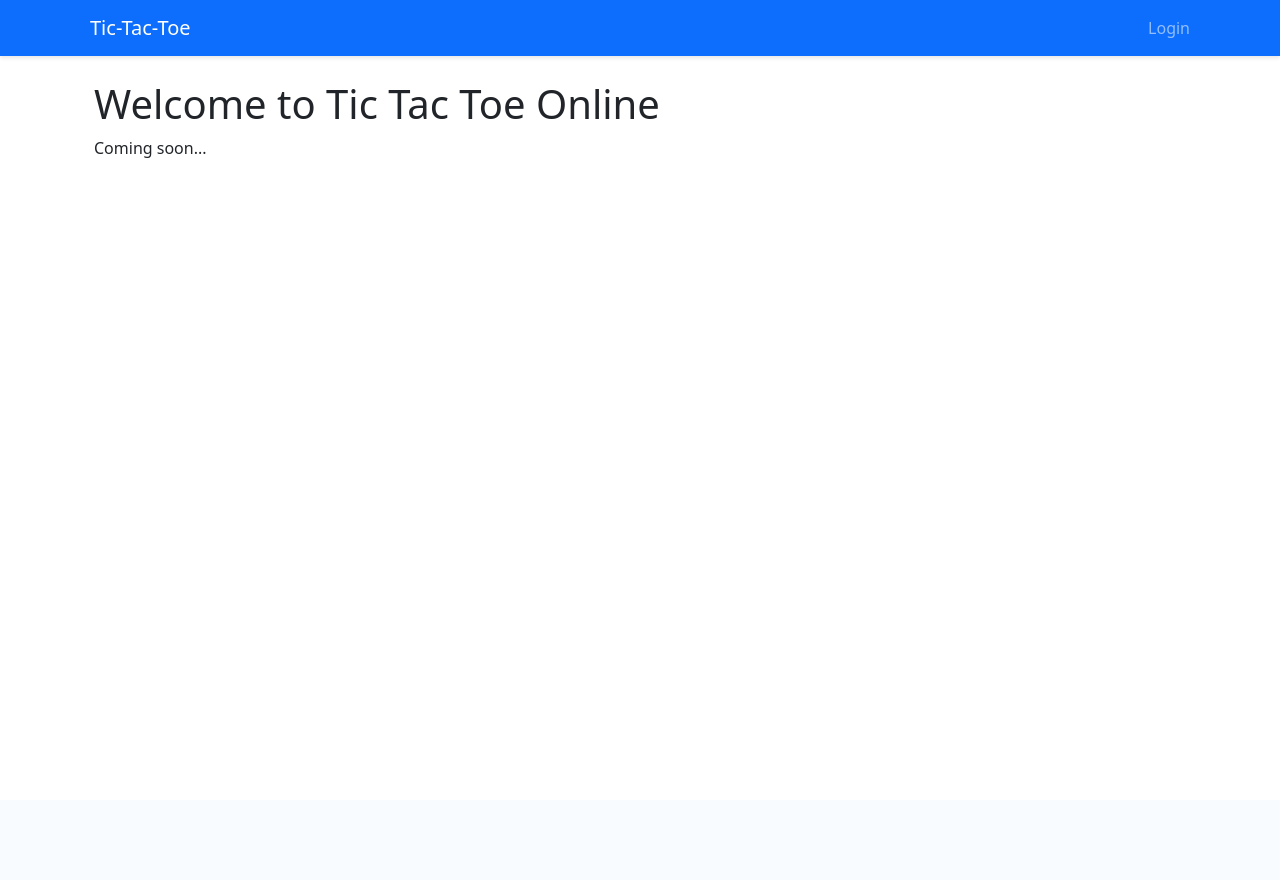
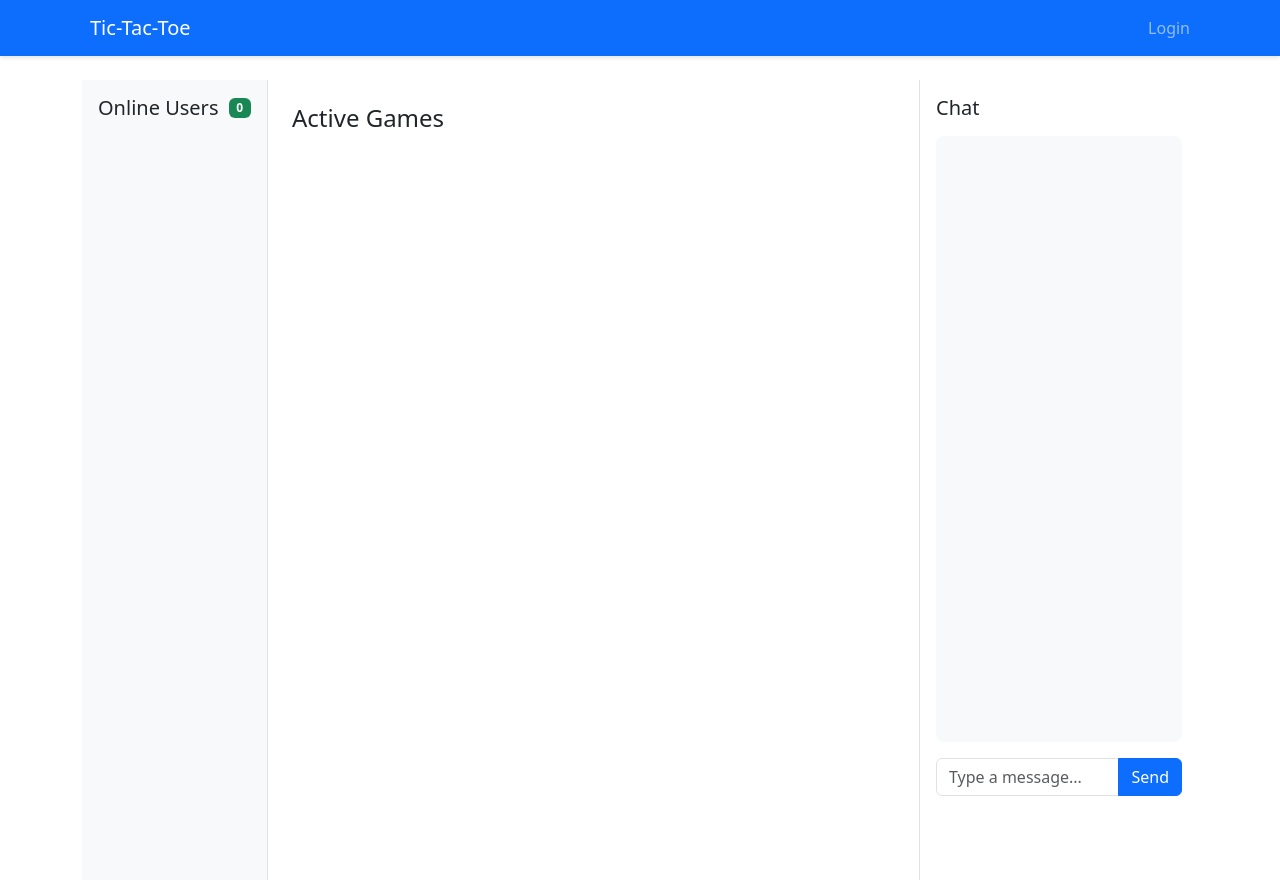
Before and after one commit to Tondeptrai23/oauth-realtime-tictactoe, a Node server app: template tic-tac-toe/views/home.hbs in a window 1280 px wide. Before the commit the page ends 158 px from the top, so only its background shows below. Run offline with Node 20, Linux system fonts and the light colour scheme; the template is opened without the code that fills it, so the values that code supplies are empty; some libraries are stand-ins or nearby versions.

Commit message:
Add home layout

```diff
--- /dev/null
+++ b/tic-tac-toe/public/css/home.css
@@ -0,0 +1,76 @@
+.online-users-list,
+.chat-messages {
+    scrollbar-width: thin;
+    scrollbar-color: rgba(0, 0, 0, 0.2) transparent;
+}
+
+.online-users-list::-webkit-scrollbar,
+.chat-messages::-webkit-scrollbar {
+    width: 6px;
+}
+
+.online-users-list::-webkit-scrollbar-track,
+.chat-messages::-webkit-scrollbar-track {
+    background: transparent;
+}
+
+.online-users-list::-webkit-scrollbar-thumb,
+.chat-messages::-webkit-scrollbar-thumb {
+    background-color: rgba(0, 0, 0, 0.2);
+    border-radius: 3px;
+}
+
+.user-card {
+    transition: background-color 0.2s ease;
+}
+
+.user-card:hover {
+    background-color: rgba(0, 0, 0, 0.05);
+}
+
+.card {
+    transition: transform 0.2s ease, box-shadow 0.2s ease;
+}
+
+.card:hover {
+    transform: translateY(-2px);
+    box-shadow: 0 4px 6px rgba(0, 0, 0, 0.1);
+}
+
+.status-indicator {
+    width: 10px;
+    height: 10px;
+    border-radius: 50%;
+    display: inline-block;
+}
+
+.chat-container {
+    display: flex;
+    flex-direction: column;
+    height: 100%;
+}
+
+.chat-messages {
+    flex-grow: 1;
+    overflow-y: auto;
+    padding: 1rem;
+    background-color: #f8f9fa;
+    border-radius: 0.5rem;
+    margin-bottom: 1rem;
+}
+
+.chat-message {
+    max-width: 100%;
+    word-wrap: break-word;
+}
+
+.message-content {
+    background-color: white;
+    padding: 0.5rem;
+    border-radius: 0.5rem;
+    box-shadow: 0 1px 2px rgba(0, 0, 0, 0.1);
+}
+
+.message-text {
+    white-space: pre-wrap;
+}
--- a/tic-tac-toe/views/home.hbs
+++ b/tic-tac-toe/views/home.hbs
@@ -1,8 +1,136 @@
-<div class="container">
-    <h1>
-        Welcome to Tic Tac Toe Online
-    </h1>
-    <p>
-        Coming soon...
-    </p>
+<div class="container-fluid">
+    <div class="row min-vh-100">
+        <div
+            class="col-md-3 col-lg-2 bg-light border-end p-3"
+            id="onlineUsersSidebar"
+        >
+            <div class="d-flex justify-content-between align-items-center mb-3">
+                <h5 class="mb-0">
+                    Online Users
+                </h5>
+                <span class="badge bg-success" id="onlineCount">
+                    0
+                </span>
+            </div>
+            <div
+                class="online-users-list"
+                style="max-height: calc(100vh - 200px); overflow-y: auto;"
+            >
+            </div>
+        </div>
+
+        <div class="col-md-6 col-lg-7 p-4">
+            <div class="d-flex justify-content-between align-items-center mb-4">
+                <h4>
+                    Active Games
+                </h4>
+            </div>
+
+            <div class="row g-4" id="gamesGrid">
+            </div>
+        </div>
+
+        <div class="col-md-3 col-lg-3 border-start p-3">
+            <div
+                class="chat-container d-flex flex-column"
+                style="height: calc(100vh - 100px);"
+            >
+                <h5 class="mb-3">
+                    Chat
+                </h5>
+
+                <div
+                    class="chat-messages flex-grow-1 overflow-auto mb-3"
+                    id="chatMessages"
+                >
+                </div>
+
+                <div class="chat-input">
+                    <div class="input-group">
+                        <input
+                            type="text"
+                            class="form-control"
+                            id="messageInput"
+                            placeholder="Type a message..."
+                        />
+                        <button
+                            class="btn btn-primary"
+                            type="button"
+                            id="sendMessage"
+                        >
+                            Send
+                        </button>
+                    </div>
+                </div>
+            </div>
+        </div>
+    </div>
 </div>
+
+<!-- Templates -->
+<template id="userCardTemplate">
+    <div class="user-card mb-2 p-2 border rounded">
+        <div class="d-flex align-items-center">
+            <img
+                src=""
+                alt="Avatar"
+                class="avatar rounded-circle me-2"
+                style="width: 32px; height: 32px;"
+            />
+            <div class="user-info">
+                <div class="username fw-bold"></div>
+                <div class="rating text-muted small"></div>
+            </div>
+            <div class="ms-auto">
+                <span class="status-indicator"></span>
+            </div>
+        </div>
+    </div>
+</template>
+
+<template id="gameCardTemplate">
+    <div class="col-md-6 col-lg-6">
+        <div class="card h-100">
+            <div class="card-body">
+                <div
+                    class="d-flex justify-content-between align-items-center mb-2"
+                >
+                    <h6 class="card-title mb-0 game-host"></h6>
+                    <span class="badge game-status"></span>
+                </div>
+                <p class="card-text mb-2">
+                    Board Size:
+                    <span class="board-size"></span>
+                </p>
+                <div class="d-flex justify-content-between align-items-center">
+                    <button class="btn btn-sm btn-primary join-game-btn">
+                        Join Game
+                    </button>
+                    <span class="text-muted small spectator-count">
+                        0 watching
+                    </span>
+                </div>
+            </div>
+        </div>
+    </div>
+</template>
+
+<template id="chatMessageTemplate">
+    <div class="chat-message mb-2">
+        <div class="d-flex align-items-start">
+            <img
+                src=""
+                alt="Avatar"
+                class="avatar rounded-circle me-2"
+                style="width: 24px; height: 24px;"
+            />
+            <div class="message-content">
+                <div class="message-header">
+                    <span class="username fw-bold"></span>
+                    <span class="timestamp text-muted ms-2 small"></span>
+                </div>
+                <div class="message-text"></div>
+            </div>
+        </div>
+    </div>
+</template>
--- a/tic-tac-toe/views/layouts/main.hbs
+++ b/tic-tac-toe/views/layouts/main.hbs
@@ -11,6 +11,7 @@
         />
         <link rel="stylesheet" href="/css/profile.css" />
         <link rel="stylesheet" href="/css/nav.css" />
+        <link rel="stylesheet" href="/css/home.css" />
         <script src="https://code.jquery.com/jquery-3.7.1.min.js"></script>
     </head>
     <body>
@@ -24,6 +25,6 @@
             src="https://cdn.jsdelivr.net/npm/bootstrap@5.3.2/dist/js/bootstrap.bundle.min.js"
         ></script>
         <script src="/js/nav.js"></script>
-        {{! <script src="/soc\ket.io/socket.io.js"></script> }}
+        <script src="/soc\ket.io/socket.io.js"></script>
     </body>
 </html>
```
